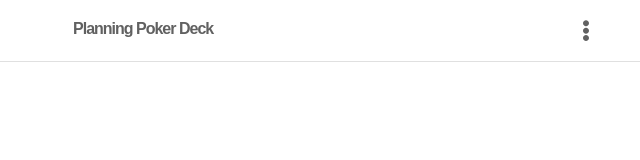
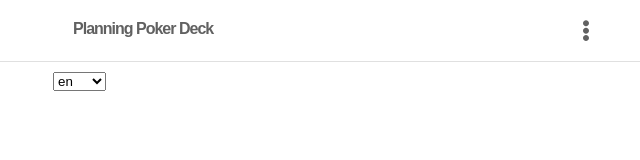
Before and after one commit to victorheringer/planning-poker-deck, a React (Create React App) app: page /config in a window 1280 px wide. Shown: the top 160 px of the page, without its empty margins (299-939 px from the left). Built offline with nearby package versions, Linux system fonts and the light colour scheme.

Commit message:
@add a route for configs and also allow to change langs

```diff
--- a/src/App.js
+++ b/src/App.js
@@ -10,12 +10,14 @@ import ConfirmBox from './components/ConfirmBox';
 /** Containers */
 import Play from './containers/Play';
 import Decks from './containers/Decks';
+import Config from './containers/Config';
 
 /** Helpers */
 import I18n from './helpers/I18n';
 import decks from './data/decks.json';
 import DeckFactory from './helpers/DeckFactory';
 import DeckCollection from './helpers/DeckCollection';
+import ConfigCollection from './helpers/ConfigCollection';
 
 import { library } from '@fortawesome/fontawesome-svg-core';
 import {
@@ -28,7 +30,8 @@ import {
   faTrash,
   faSyncAlt,
   faShareAlt,
-  faAngleRight
+  faAngleRight,
+  faCog
 } from '@fortawesome/free-solid-svg-icons';
 
 library.add(faEdit);
@@ -41,6 +44,7 @@ library.add(faTrash);
 library.add(faSyncAlt);
 library.add(faShareAlt);
 library.add(faAngleRight);
+library.add(faCog);
 
 /**
  * @author Victor Heringer
@@ -63,8 +67,9 @@ class App extends Component {
     confirmModal: undefined,
     titleModal: '',
     deckNameInput: '',
+    lang: this.props.lang,
     canShare: navigator.share ? true : false,
-    text: {}
+    text: this.props.text
   };
 
   /**
@@ -76,7 +81,6 @@ class App extends Component {
    */
   componentWillMount() {
     this.loadDecks();
-    this.loadText(I18n.en());
   }
 
   /**
@@ -89,7 +93,7 @@ class App extends Component {
    * @return {void}
    */
   loadText = (lang) => {
-    this.setState({ text: I18n.get(lang) });
+    this.setState(update( this.state, { $set: { text: I18n.get(lang) } } ) );
   }
 
   /**
@@ -150,6 +154,14 @@ class App extends Component {
    */
   handleChange = (event) => {
     this.setState({ [event.target.name]: event.target.value });
+  }
+
+  handleSelectLang = (event) => {
+    const config = ConfigCollection.all();
+    config.lang = event.target.value;
+    ConfigCollection.put(config)
+    this.loadText(event.target.value);
+    this.handleChange(event);
   }
 
   /**
@@ -232,9 +244,12 @@ class App extends Component {
     {...this.state}
   />;
 
+  renderConfig = () => <Config
+    {...this.state}
+    handleSelectLang={this.handleSelectLang}
+  />;
+
   render() {
-
-
 
     const confirmBox = <ConfirmBox
       title={this.state.titleModal}
@@ -244,14 +259,17 @@ class App extends Component {
       onConfirm={this.state.confirmModal}
     />;
 
+    console.log(this.state);
+
     return (
       <React.Fragment>
         <Router>
           <div>
-            <Navbar />
+            <Navbar {...this.state} />
             <div className='app'>
               <Route path="/" exact render={this.renderPlay} />
               <Route path="/decks" exact render={this.renderDecks} />
+              <Route path="/config" exact render={this.renderConfig} />
               {confirmBox}
             </div>
           </div>
--- a/src/components/Navbar/index.js
+++ b/src/components/Navbar/index.js
@@ -65,7 +65,7 @@ class Navbar extends Component {
                             src={deckIcon}
                             alt="icon"
                           />
-                          Jogar
+                          {this.props.text.nav.play}
                         </Link>
                       </li>
                       <li onClick={this.handleClick}>
@@ -74,10 +74,16 @@ class Navbar extends Component {
                           &nbsp; Decks
                         </Link>
                       </li>
+                      <li onClick={this.handleClick}>
+                        <Link to="/config">
+                          <FontAwesomeIcon icon={"cog"} size="lg" />
+                          &nbsp; {this.props.text.nav.config}
+                        </Link>
+                      </li>
                       <li onClick={this.share}>
                         <Link to="/">
                           <FontAwesomeIcon icon={"share-alt"} size="lg" />
-                          &nbsp; Compartilhar
+                          &nbsp; {this.props.text.nav.share}
                         </Link>
                       </li>
                       <li>
--- /dev/null
+++ b/src/containers/Config/index.js
@@ -0,0 +1,17 @@
+import React from 'react';
+import I18n from './../../helpers/I18n';
+
+const Config = ({ lang, handleSelectLang }) => {
+
+  return (
+    <React.Fragment>
+      <select name="lang" value={lang} onChange={handleSelectLang}>
+        {I18n.available().map( lang =>
+          <option key={lang} value={lang}>{lang}</option> )
+        }
+      </select>
+    </React.Fragment>
+  );
+}
+
+export default Config;
--- /dev/null
+++ b/src/data/config.json
@@ -0,0 +1,3 @@
+{
+  "lang": "en"
+}
--- a/src/data/il8n/en.json
+++ b/src/data/il8n/en.json
@@ -9,7 +9,8 @@
     "play": "Play",
     "deck": "Decks",
     "share": "Share",
-    "github": "Github"
+    "github": "Github",
+    "config": "Config"
   },
   "input": {
     "placeholder": {
--- a/src/data/il8n/pt-br.json
+++ b/src/data/il8n/pt-br.json
@@ -9,7 +9,8 @@
     "play": "Jogar",
     "deck": "Decks",
     "share": "Compartilhar",
-    "github": "Github"
+    "github": "Github",
+    "config": "Configurações"
   },
   "input": {
     "placeholder": {
--- /dev/null
+++ b/src/helpers/ConfigCollection.js
@@ -0,0 +1,33 @@
+import Collection from './Collection';
+
+/**
+ * @author Victor Heringer
+ *
+ * Simple wrapper to manage config at local storage
+ */
+class ConfigCollection {
+
+  /**
+   * @author Victor Heringer
+   *
+   * Gets all cofnigs at local storage
+   *
+   * @return {Object}
+   */
+  static all() {
+    return Collection.find('config');
+  }
+
+  /**
+   * @author Victor Heringer
+   *
+   * Add config to local storage
+   *
+   * @param {Object} config
+   */
+  static put(config) {
+    Collection.put('config', config);
+  }
+}
+
+export default ConfigCollection;
--- a/src/index.js
+++ b/src/index.js
@@ -4,14 +4,24 @@ import './index.css';
 import App from './App';
 import * as serviceWorker from './serviceWorker';
 import DeckCollection from './helpers/DeckCollection';
+import ConfigCollection from './helpers/ConfigCollection';
 import decks from './data/decks.json';
+import config from './data/config.json';
+import I18n from './helpers/I18n';
 
 if (!DeckCollection.all() ) {
   DeckCollection.put(decks);
 }
 
+if (!ConfigCollection.all()) {
+  ConfigCollection.put(config);
+}
+
 ReactDOM.render(
-  <App />,
+  <App
+    text={I18n.get(ConfigCollection.all().lang)}
+    lang={ConfigCollection.all().lang}
+  />,
   document.getElementById('root')
 );
 
```
